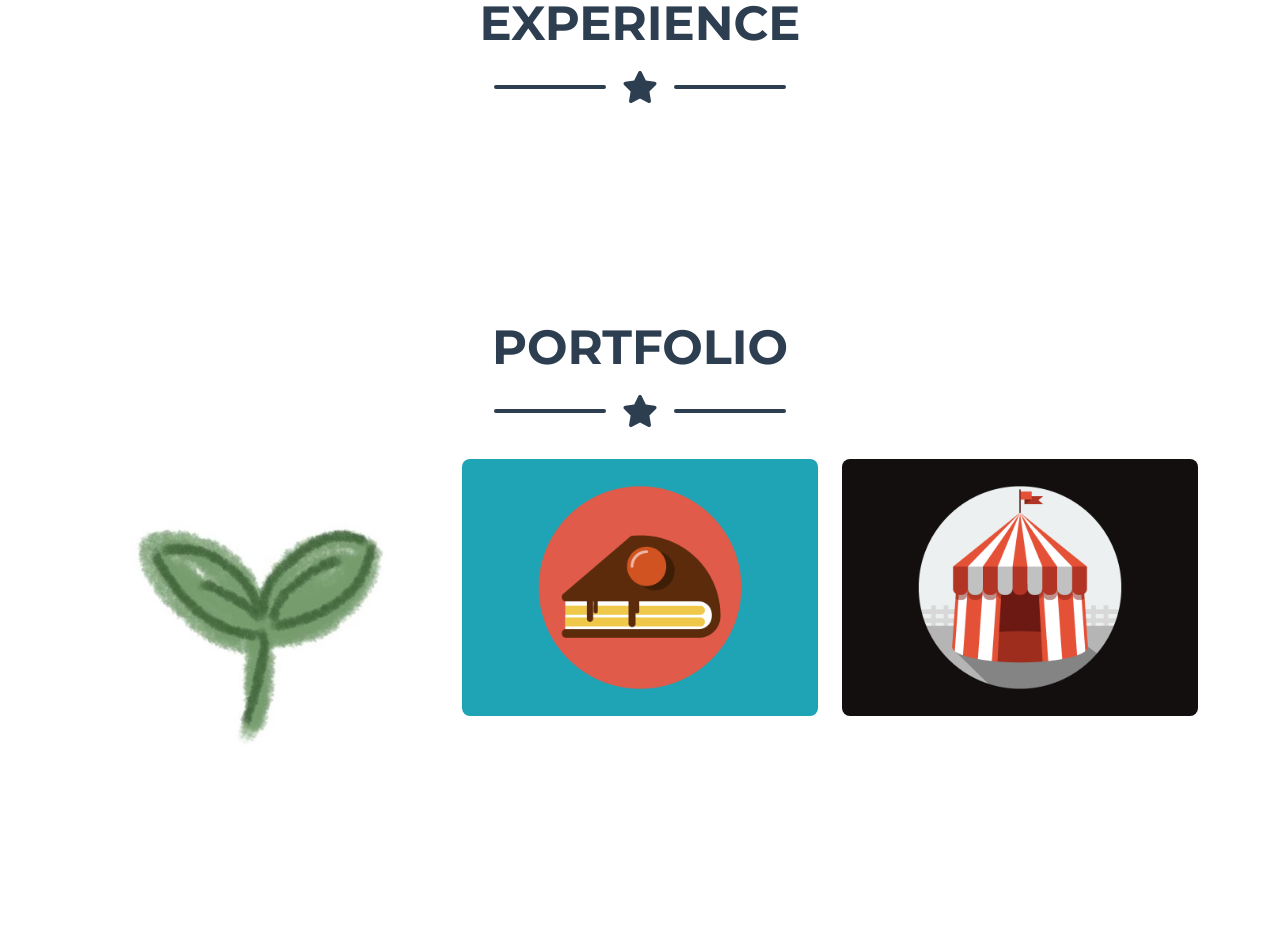
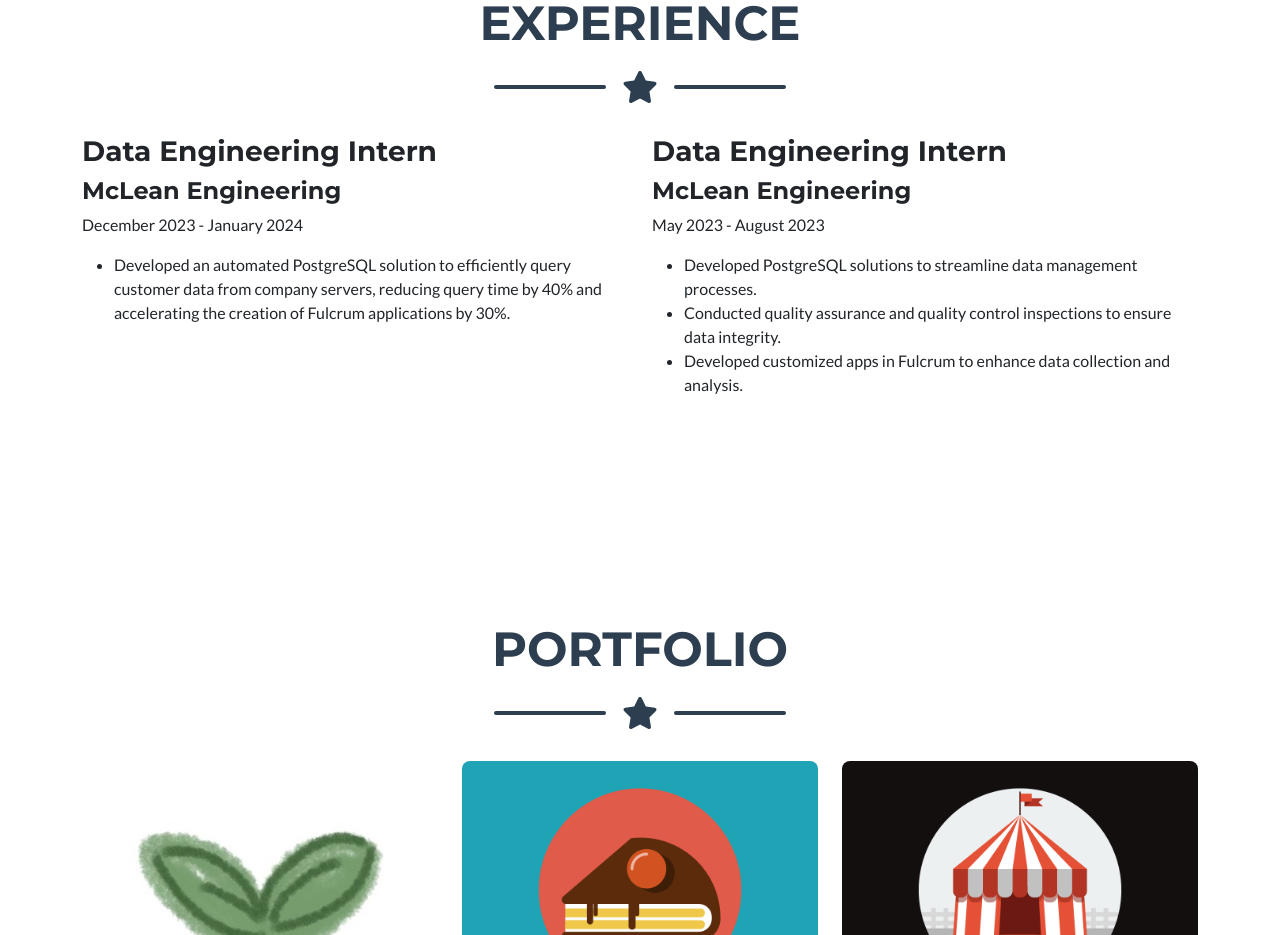
Before and after one commit to lilyrren/lilyren, a plain HTML site: page index.html in a window 1280 px wide. Shown: the part 1367-2302 px from the top of the page. Drawn offline with nearby package versions, Linux system fonts and the light colour scheme.

Commit message:
updated experiences

```diff
--- a/index.html
+++ b/index.html
@@ -111,6 +111,36 @@
                     <div class="divider-custom-line"></div>
                 </div>
                 <!-- Experience Section Content-->
+                <div class="row">
+
+                    <div class="col-lg-6 col-md-6 mb-4">
+                        <div class="experience-item">
+                            <h3 class="experience-title">Data Engineering Intern</h3>
+                            <h4 class="experience-company">McLean Engineering</h4>
+                            <p class="experience-dates">December 2023 - January 2024</p>
+                            <ul class="experience-details">
+                                <li>Developed an automated PostgreSQL solution to efficiently query customer
+                                    data from company servers, reducing query time by 40% and accelerating
+                                    the creation of Fulcrum applications by 30%.</li>
+                            </ul>
+                        </div>
+                    </div>
+
+
+                    <div class="col-lg-6 col-md-6 mb-4">
+                        <div class="experience-item">
+                            <h3 class="experience-title">Data Engineering Intern</h3>
+                            <h4 class="experience-company">McLean Engineering</h4>
+                            <p class="experience-dates">May 2023 - August 2023</p>
+                            <ul class="experience-details">
+                                <li>Developed PostgreSQL solutions to streamline data management processes.</li>
+                                <li>Conducted quality assurance and quality control inspections to ensure data integrity.</li>
+                                <li>Developed customized apps in Fulcrum to enhance data collection and analysis.</li>
+                            </ul>
+                        </div>
+                    </div>
+
+                </div>
 
 
             </div>
@@ -248,7 +278,7 @@
                             <div class="row justify-content-center">
                                 <div class="col-lg-8">
                                     <!-- Portfolio Modal - Title-->
-                                    <h2 class="portfolio-modal-title text-secondary text-uppercase mb-0">GreenPlate: A Sustainable Food Management System</h2>
+                                    <p class="portfolio-modal-title text-primary text-uppercase mb-0 text-left">GreenPlate: A Sustainable Food Management System</p>
                                     <!-- Icon Divider-->
                                     <div class="divider-custom">
                                         <div class="divider-custom-line"></div>
```
